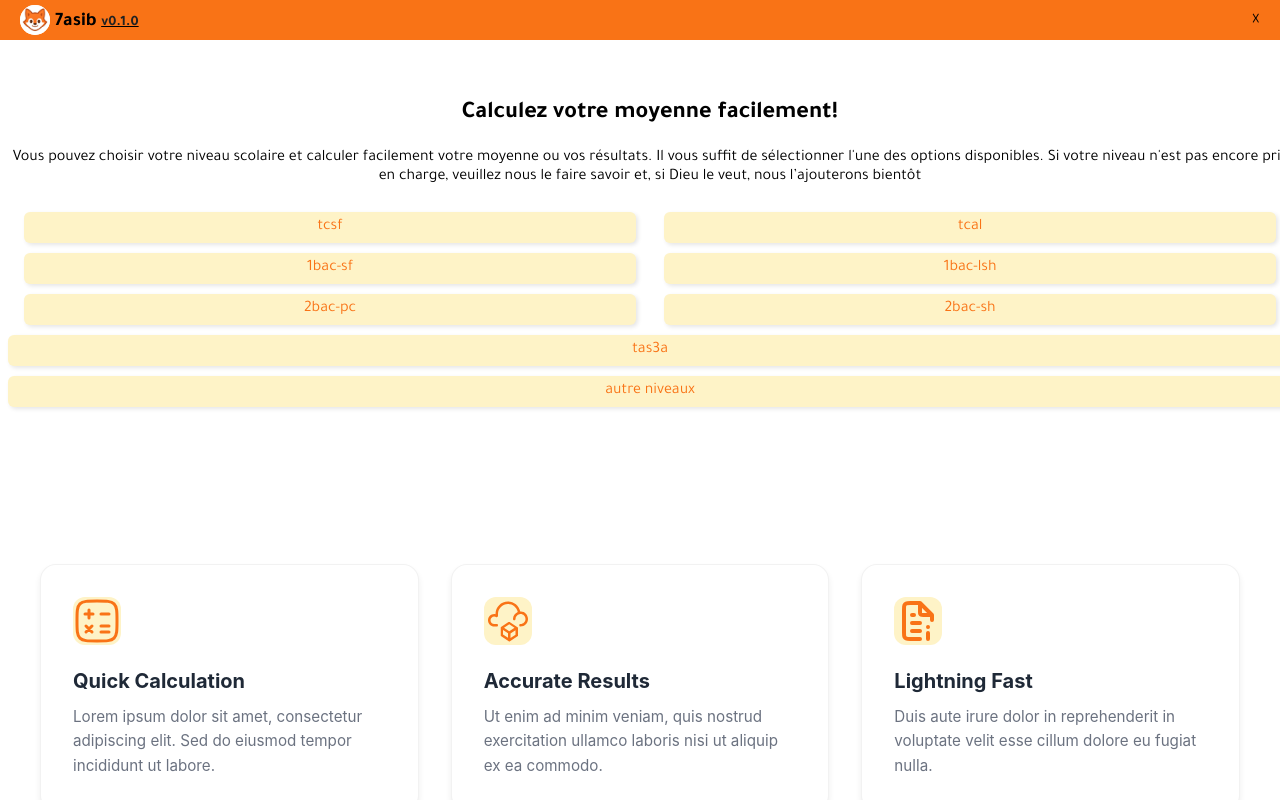
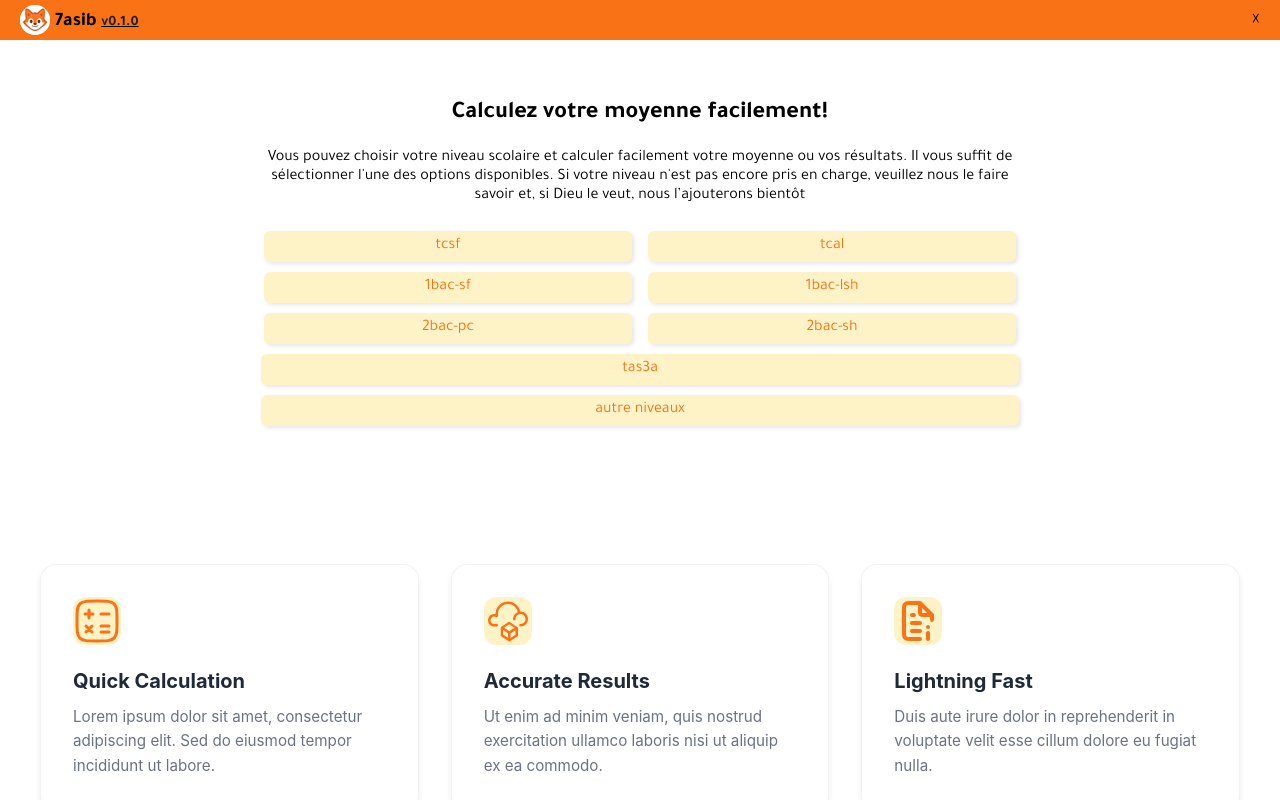
Before and after one commit to krnl0xsns1nk/7asib, a Next.js app: page / in a window 1280 px wide. Shown: the top 800 px of the page. Built offline with nearby package versions, Linux system fonts and the light colour scheme.

Commit message:
fix table or this hero page for beat look on laptops

```diff
--- a/src/app/page.tsx
+++ b/src/app/page.tsx
@@ -34,10 +34,10 @@ const App: React.FC = () => {
 					</div>
 				</div>
 				<div style={{ flexDirection: "column" }}>
-					<Link style={{ width: "100%" }} href="/tas3a">
+					<Link style={{ width: "calc(100% - 14px" }} href="/tas3a">
 						tas3a
 					</Link>
-                    <Link style={{ width: "100%" }} href="/levels">autre niveaux</Link>
+                    <Link style={{ width: "calc(100% - 14px)" }} href="/levels">autre niveaux</Link>
 				</div>
 			</div>
 		</section>
--- a/src/styles/cal.module.css
+++ b/src/styles/cal.module.css
@@ -7,7 +7,12 @@
 	flex-direction: column;
 	text-align: center;
 	gap: 20px;
-    width: max(100%, 70vw)
+}
+/* okay ! this website is basically for phones, idc, so ill fix the styling later */
+@media (min-width: 765px){
+    .main{
+        margin: 100px 20vw;
+    }
 }
 .main div {
 	display: flex;
```
